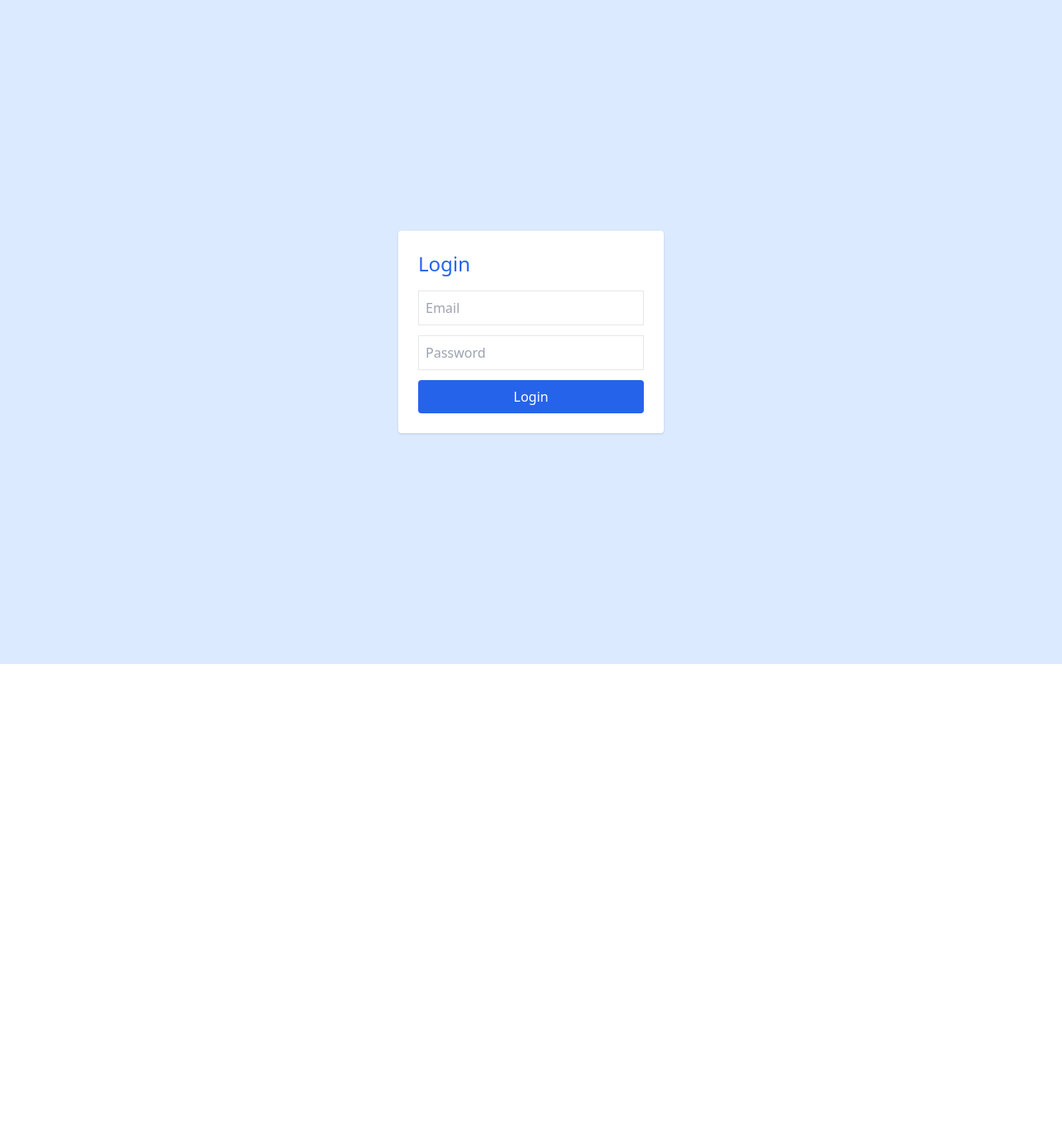
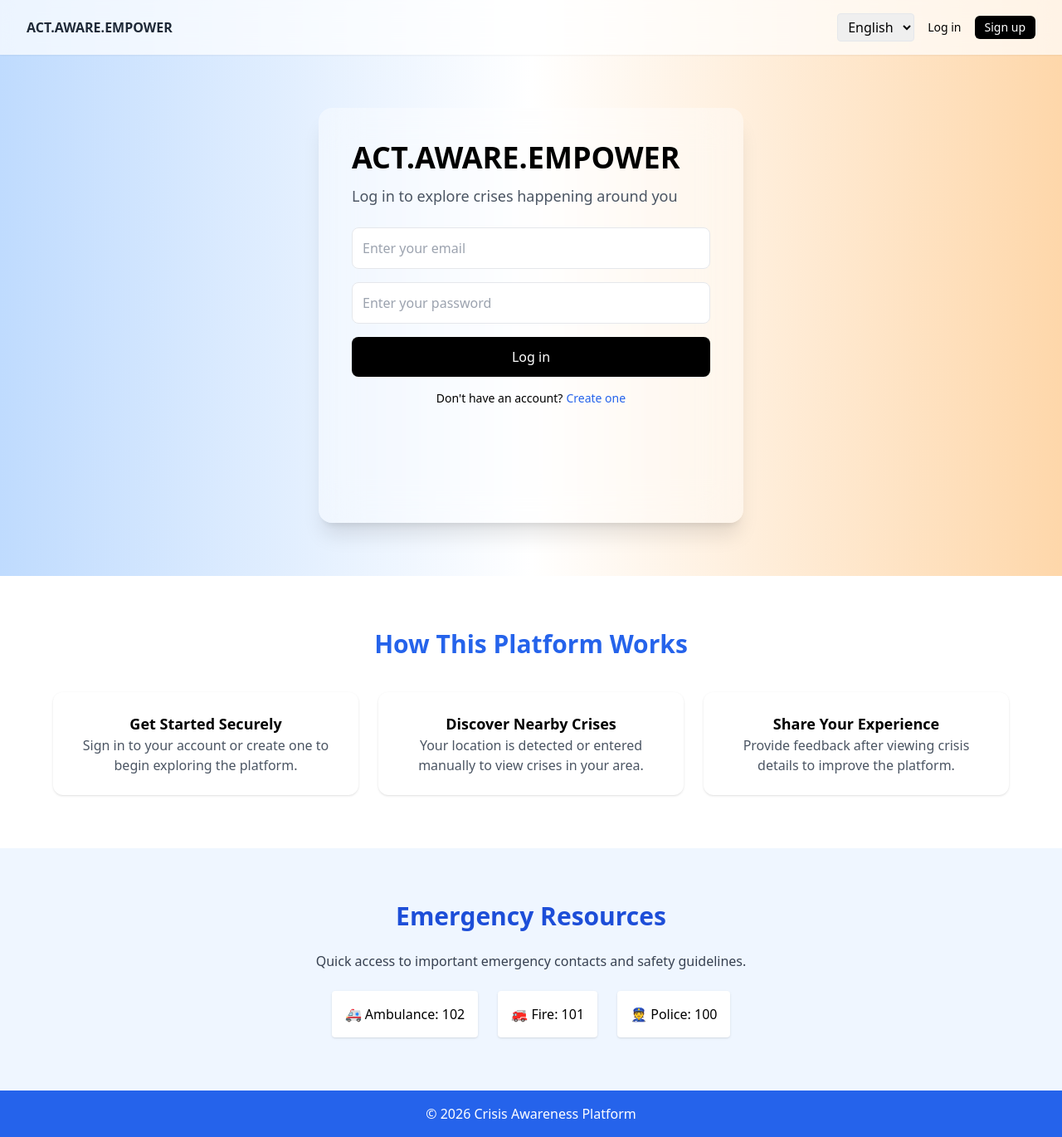
Before and after one commit to anaghavichare29/crisis-app, a React (Vite) app in the folder client/: page /login in a window 1280 px wide. Shown: the whole page at 83% size. Before the commit the page ends 800 px from the top, so only its background shows below. Built offline with nearby package versions, Linux system fonts and the light colour scheme.

Commit message:
updated the login page

```diff
--- a/client/src/components/login/Login.jsx
+++ b/client/src/components/login/Login.jsx
@@ -1,37 +1,194 @@
 import { useState } from "react";
+
+const translations = {
+  en: {
+    title: "ACT.AWARE.EMPOWER",
+    login: "Log in to explore crises happening around you",
+    signup: "Create an account to stay informed and safe",
+    email: "Enter your email",
+    password: "Enter your password",
+    name: "Enter your name",
+    loginBtn: "Log in",
+    signupBtn: "Sign up",
+    toggle1: "Don't have an account?",
+    toggle2: "Already have an account?",
+    create: "Create one",
+    loginText: "Log in",
+
+    howTitle: "How This Platform Works",
+    step1Title: "Get Started Securely",
+    step1Desc:
+      "Sign in to your account or create one to begin exploring the platform.",
+    step2Title: "Discover Nearby Crises",
+    step2Desc:
+      "Your location is detected or entered manually to view crises in your area.",
+    step3Title: "Share Your Experience",
+    step3Desc:
+      "Provide feedback after viewing crisis details to improve the platform.",
+
+    emergencyTitle: "Emergency Resources",
+    emergencyDesc:
+      "Quick access to important emergency contacts and safety guidelines.",
+  },
+
+  hi: {
+    title: "संकट जागरूकता",
+    login: "अपने आसपास हो रहे संकटों को देखने के लिए लॉगिन करें",
+    signup: "सुरक्षित रहने के लिए खाता बनाएं",
+    email: "अपना ईमेल दर्ज करें",
+    password: "पासवर्ड दर्ज करें",
+    name: "अपना नाम दर्ज करें",
+    loginBtn: "लॉगिन",
+    signupBtn: "साइन अप",
+    toggle1: "क्या आपके पास खाता नहीं है?",
+    toggle2: "क्या आपके पास खाता है?",
+    create: "खाता बनाएं",
+    loginText: "लॉगिन",
+
+    howTitle: "यह प्लेटफॉर्म कैसे काम करता है",
+    step1Title: "शुरुआत करें",
+    step1Desc: "लॉगिन करें या खाता बनाकर शुरू करें",
+    step2Title: "संकट खोजें",
+    step2Desc: "अपनी लोकेशन से आसपास के संकट देखें",
+    step3Title: "प्रतिक्रिया दें",
+    step3Desc: "संकट देखने के बाद प्रतिक्रिया दें",
+
+    emergencyTitle: "आपातकालीन संसाधन",
+    emergencyDesc: "महत्वपूर्ण आपातकालीन संपर्क और दिशानिर्देश",
+  },
+};
 
 function Login({ setUser }) {
   const [email, setEmail] = useState("");
   const [password, setPassword] = useState("");
+  const [isSignup, setIsSignup] = useState(false);
+  const [lang, setLang] = useState("en");
 
-  const handleLogin = () => {
+  const t = translations[lang];
+
+  const handleSubmit = () => {
     if (email && password) {
       setUser({ email });
     }
   };
 
   return (
-    <div className="h-screen flex justify-center items-center bg-blue-100">
-      <div className="bg-white p-6 rounded shadow w-80">
-        <h2 className="text-2xl text-blue-600 mb-4">Login</h2>
+    <div className="min-h-screen flex flex-col bg-gradient-to-r from-blue-200 via-white to-orange-200">
+
+      {/* NAVBAR */}
+      <nav className="flex justify-between items-center px-8 py-4 bg-white/70 backdrop-blur-md shadow-sm">
+        <h1 className="font-semibold text-gray-800">{t.title}</h1>
+
+        <div className="flex items-center gap-4">
+          {/* LANGUAGE DROPDOWN */}
+          <select
+            value={lang}
+            onChange={(e) => setLang(e.target.value)}
+            className="border px-2 py-1 rounded"
+          >
+            <option value="en">English</option>
+            <option value="hi">Hindi</option>
+          </select>
+
+          <button className="text-sm">{t.loginText}</button>
+          <button className="bg-black text-white px-3 py-1 rounded-md text-sm">
+            {t.signupBtn}
+          </button>
+        </div>
+      </nav>
+
+      {/* LOGIN SECTION */}
+      <div className="flex flex-1 items-center justify-center px-6 py-16">
+        <div className="bg-white/40 backdrop-blur-xl rounded-2xl shadow-xl p-10 w-full max-w-lg min-h-[500px]">
+
+          <h2 className="text-4xl font-bold mb-3">{t.title}</h2>
+
+          <p className="text-gray-600 mb-6 text-lg">
+            {isSignup ? t.signup : t.login}
+          </p>
+
+          <div className="space-y-4">
+            {isSignup && (
+              <input className="border p-3 w-full rounded-lg" placeholder={t.name} />
+            )}
+
             <input
-          className="border p-2 w-full mb-3"
-          placeholder="Email"
+              className="border p-3 w-full rounded-lg"
+              placeholder={t.email}
               onChange={(e) => setEmail(e.target.value)}
             />
+
             <input
               type="password"
-          className="border p-2 w-full mb-3"
-          placeholder="Password"
+              className="border p-3 w-full rounded-lg"
+              placeholder={t.password}
               onChange={(e) => setPassword(e.target.value)}
             />
+
             <button
-          onClick={handleLogin}
-          className="bg-blue-600 text-white w-full p-2 rounded"
+              onClick={handleSubmit}
+              className="bg-black text-white w-full py-3 rounded-lg"
             >
-          Login
+              {isSignup ? t.signupBtn : t.loginBtn}
             </button>
           </div>
+
+          <p className="text-sm mt-4 text-center">
+            {isSignup ? t.toggle2 : t.toggle1}
+            <span
+              className="text-blue-600 cursor-pointer ml-1"
+              onClick={() => setIsSignup(!isSignup)}
+            >
+              {isSignup ? t.loginText : t.create}
+            </span>
+          </p>
+        </div>
+      </div>
+
+      {/* HOW TO USE */}
+      <div className="bg-white py-16 px-8 text-center">
+        <h2 className="text-3xl font-bold text-blue-600 mb-10">
+          {t.howTitle}
+        </h2>
+
+        <div className="grid md:grid-cols-3 gap-6 max-w-6xl mx-auto">
+          <div className="p-6 shadow rounded-xl">
+            <h3 className="font-semibold text-lg">{t.step1Title}</h3>
+            <p className="text-gray-600">{t.step1Desc}</p>
+          </div>
+
+          <div className="p-6 shadow rounded-xl">
+            <h3 className="font-semibold text-lg">{t.step2Title}</h3>
+            <p className="text-gray-600">{t.step2Desc}</p>
+          </div>
+
+          <div className="p-6 shadow rounded-xl">
+            <h3 className="font-semibold text-lg">{t.step3Title}</h3>
+            <p className="text-gray-600">{t.step3Desc}</p>
+          </div>
+        </div>
+      </div>
+
+      {/* NEW SECTION: EMERGENCY RESOURCES */}
+      <div className="bg-blue-50 py-16 px-8 text-center">
+        <h2 className="text-3xl font-bold text-blue-700 mb-6">
+          {t.emergencyTitle}
+        </h2>
+        <p className="text-gray-700 max-w-xl mx-auto">
+          {t.emergencyDesc}
+        </p>
+
+        <div className="mt-6 flex justify-center gap-6">
+          <div className="bg-white p-4 rounded shadow">🚑 Ambulance: 102</div>
+          <div className="bg-white p-4 rounded shadow">🚒 Fire: 101</div>
+          <div className="bg-white p-4 rounded shadow">👮 Police: 100</div>
+        </div>
+      </div>
+
+      {/* FOOTER */}
+      <footer className="bg-blue-600 text-white text-center py-4">
+        © 2026 Crisis Awareness Platform
+      </footer>
     </div>
   );
 }
```
Lines whose indentation alone changed are shown as unchanged.
